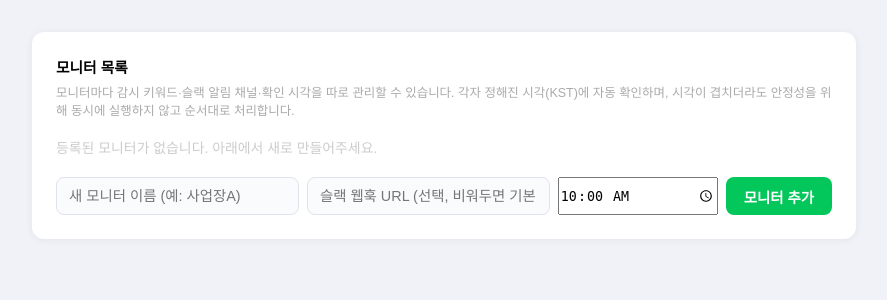
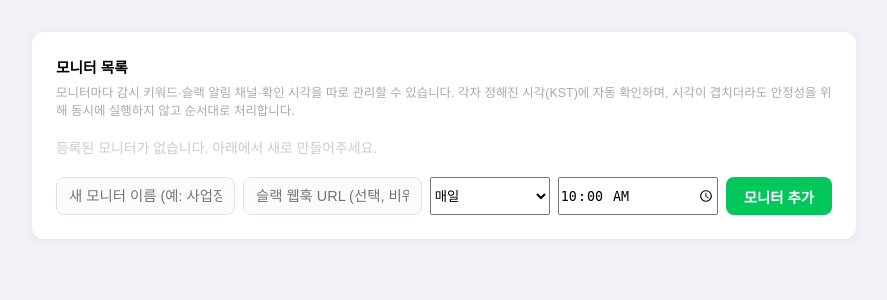
Before and after one commit to bydeteyu/test, a Flask app: page /keywords in a window 1280 px wide. Shown: the part 56-356 px from the top of the page, without its empty margins (196-1083 px from the left). Run offline with Flask 3, Linux system fonts and the light colour scheme; data that the repository does not hold is empty.

Commit message:
Add weekly (day-of-week) schedule and Slack Excel download link
Monitors can now run on a chosen weekday (e.g. every Friday) instead of
only daily: adds schedule_day to the store, day_of_week to the APScheduler
CronTrigger, and a day selector in the UI. Scheduled Slack digests now
include a download link to that run's results as an Excel file, served by
a new /api/monitors/<id>/run.xlsx?ts=<ran_at> route that rebuilds the
workbook from stored history.

Co-Authored-By: Claude Opus 4.8 <noreply@anthropic.com>
Claude-Session: https://claude.ai/code/session_01Uqyen35DZJnozb8cRCB8EP

```diff
--- a/app.py
+++ b/app.py
@@ -28,7 +28,7 @@ import monitor_store
 from alert_job import KST, run_alert_check
 from alert_notifier import resolve_webhook_url
 from naver_autocomplete import run_autocomplete
-from naver_cafe_collector import fetch_html, extract_posts, save_csv, save_excel_combined
+from naver_cafe_collector import fetch_html, extract_posts, save_csv, save_excel_combined, build_excel_bytes
 from naver_cafe_tracker import run_tracker
 from naver_rank_search import run_rank_search
 from naver_keywordtool import run_keywordtool, credentials_ready
@@ -78,9 +78,11 @@ def _run_scheduled_monitor(monitor_id):
 def _schedule_monitor(monitor):
     schedule_time = monitor.get("schedule_time") or monitor_store.DEFAULT_SCHEDULE_TIME
     hour, minute = (int(x) for x in schedule_time.split(":"))
+    schedule_day = monitor.get("schedule_day") or monitor_store.DEFAULT_SCHEDULE_DAY
+    day_of_week = "*" if schedule_day == "daily" else schedule_day
     _scheduler.add_job(
         _run_scheduled_monitor,
-        CronTrigger(hour=hour, minute=minute, timezone=KST),
+        CronTrigger(day_of_week=day_of_week, hour=hour, minute=minute, timezone=KST),
         id=_monitor_job_id(monitor["id"]),
         replace_existing=True,
         args=[monitor["id"]],
@@ -434,7 +436,17 @@ def api_autocomplete_download():
     return output
 
 
-# ── 카페글 노출 알림 (매일 10시 자동 확인, 모니터 여러 개 가능) ──
+# ── 카페글 노출 알림 (모니터별 스케줄 자동 확인, 모니터 여러 개 가능) ──
+_DAY_LABELS = {
+    "daily": "매일", "mon": "매주 월요일", "tue": "매주 화요일", "wed": "매주 수요일",
+    "thu": "매주 목요일", "fri": "매주 금요일", "sat": "매주 토요일", "sun": "매주 일요일",
+}
+
+def _schedule_label(m):
+    day = m.get("schedule_day") or monitor_store.DEFAULT_SCHEDULE_DAY
+    t = m.get("schedule_time") or monitor_store.DEFAULT_SCHEDULE_TIME
+    return f"{_DAY_LABELS.get(day, '매일')} {t}"
+
 def _monitor_summary(m):
     last = monitor_store.get_latest_run(m["id"])
     return {
@@ -444,6 +456,8 @@ def _monitor_summary(m):
         "has_own_webhook": bool(m.get("slack_webhook_url", "").strip()),
         "slack_configured": bool(resolve_webhook_url(m.get("slack_webhook_url", ""))),
         "schedule_time": m.get("schedule_time") or monitor_store.DEFAULT_SCHEDULE_TIME,
+        "schedule_day": m.get("schedule_day") or monitor_store.DEFAULT_SCHEDULE_DAY,
+        "schedule_label": _schedule_label(m),
         "keyword_count": len(m.get("keywords", [])),
         "last_run": {"ran_at": last["ran_at"], "total_hits": last["total_hits"]} if last else None,
     }
@@ -462,7 +476,7 @@ def api_monitors():
     name = (data.get("name") or "").strip()
     if not name:
         return jsonify({"error": "모니터 이름을 입력하세요."}), 400
-    m = monitor_store.create_monitor(name, data.get("slack_webhook_url", ""), data.get("schedule_time", monitor_store.DEFAULT_SCHEDULE_TIME))
+    m = monitor_store.create_monitor(name, data.get("slack_webhook_url", ""), data.get("schedule_time", monitor_store.DEFAULT_SCHEDULE_TIME), data.get("schedule_day", monitor_store.DEFAULT_SCHEDULE_DAY))
     _schedule_monitor(m)
     return jsonify({"monitor": _monitor_summary(m)})
 
@@ -474,7 +488,7 @@ def api_monitor_detail(monitor_id):
         _unschedule_monitor(monitor_id)
         return jsonify({"ok": True})
     data = request.get_json(force=True)
-    m = monitor_store.update_monitor(monitor_id, data.get("name"), data.get("slack_webhook_url"), data.get("schedule_time"))
+    m = monitor_store.update_monitor(monitor_id, data.get("name"), data.get("slack_webhook_url"), data.get("schedule_time"), data.get("schedule_day"))
     _schedule_monitor(m)
     return jsonify({"monitor": _monitor_summary(m)})
 
@@ -546,8 +560,32 @@ def api_monitor_history(monitor_id):
         return jsonify({"ok": True})
     return jsonify({
         "history": monitor_store.get_history(monitor_id),
-        "next_run_kst": f"매일 {m.get('schedule_time') or monitor_store.DEFAULT_SCHEDULE_TIME} (Asia/Seoul)",
+        "next_run_kst": f"{_schedule_label(m)} (Asia/Seoul)",
     })
+
+@app.route("/api/monitors/<monitor_id>/run.xlsx")
+def api_monitor_run_excel(monitor_id):
+    """특정 실행 회차(ran_at=ts)의 결과를 엑셀로 다운로드. ts 없으면 최신 회차."""
+    _get_monitor_or_404(monitor_id)
+    ts = request.args.get("ts", "").strip()
+    history = monitor_store.get_history(monitor_id)  # 최신 우선
+    run = None
+    if ts:
+        for r in history:
+            if r.get("ran_at") == ts:
+                run = r
+                break
+    if run is None:
+        run = history[0] if history else None
+    if run is None:
+        abort(404)
+    # results([{keyword, posts, error}]) → 엑셀 (노출된 글만 행으로)
+    xlsx = build_excel_bytes(run.get("results", []))
+    resp = make_response(xlsx)
+    fname = f"노출알림_{re.sub(r'[^0-9]', '', run.get('ran_at', '')) or monitor_id}.xlsx"
+    resp.headers["Content-Disposition"] = _attachment_header(fname)
+    resp.headers["Content-Type"] = "application/vnd.openxmlformats-officedocument.spreadsheetml.sheet"
+    return resp
 
 @app.route("/api/monitors/<monitor_id>/history/download")
 def api_monitor_history_download(monitor_id):
--- a/templates/keywords.html
+++ b/templates/keywords.html
@@ -82,6 +82,16 @@ details.hist-item summary .muted { font-weight: 400; color: #888; }
     <div class="new-mon-row">
       <input type="text" id="newMonName" placeholder="새 모니터 이름 (예: 사업장A)">
       <input type="text" id="newMonWebhook" placeholder="슬랙 웹훅 URL (선택, 비워두면 기본 채널 사용)">
+      <select id="newMonDay" style="flex:0 0 120px;">
+        <option value="daily">매일</option>
+        <option value="mon">매주 월요일</option>
+        <option value="tue">매주 화요일</option>
+        <option value="wed">매주 수요일</option>
+        <option value="thu">매주 목요일</option>
+        <option value="fri">매주 금요일</option>
+        <option value="sat">매주 토요일</option>
+        <option value="sun">매주 일요일</option>
+      </select>
       <input type="time" id="newMonTime" value="10:00" style="flex:0 0 110px;">
       <button class="add" onclick="createMonitor()">모니터 추가</button>
     </div>
@@ -93,10 +103,20 @@ details.hist-item summary .muted { font-weight: 400; color: #888; }
       <div class="status-line" id="webhookLine"></div>
       <div class="row" style="margin-top:8px;">
         <input type="text" id="webhookInput" placeholder="슬랙 웹훅 URL (비워두면 기본 채널 사용)">
+        <select id="dayInput" style="flex:0 0 120px;">
+          <option value="daily">매일</option>
+          <option value="mon">매주 월요일</option>
+          <option value="tue">매주 화요일</option>
+          <option value="wed">매주 수요일</option>
+          <option value="thu">매주 목요일</option>
+          <option value="fri">매주 금요일</option>
+          <option value="sat">매주 토요일</option>
+          <option value="sun">매주 일요일</option>
+        </select>
         <input type="time" id="scheduleInput" style="flex:0 0 110px;">
         <button class="add" onclick="saveWebhook()">저장</button>
       </div>
-      <div class="hint" style="margin-top:6px;">매일 이 시각(KST)에 자동으로 확인해 슬랙으로 보냅니다.</div>
+      <div class="hint" style="margin-top:6px;">정해진 요일·시각(KST)에 자동으로 확인해 슬랙으로 보냅니다. 슬랙 메시지에는 결과 엑셀 다운로드 링크가 포함됩니다.</div>
 
       <div class="row" style="margin-top:16px;">
         <input type="text" id="kwInput" placeholder="예: 수원한방병원 추천" onkeydown="if(event.key==='Enter')addKeyword()">
@@ -179,7 +199,7 @@ async function loadMonitors() {
       el.innerHTML = `
         <div>
           <span class="name">${esc(m.name)}${slackBadge}</span>
-          <div class="meta">매일 ${esc(m.schedule_time)} · 키워드 ${m.keyword_count}개 · ${lastLine}</div>
+          <div class="meta">${esc(m.schedule_label || ('매일 '+m.schedule_time))} · 키워드 ${m.keyword_count}개 · ${lastLine}</div>
         </div>
         <button class="del" onclick="event.preventDefault(); deleteMonitor('${m.id}', '${esc(m.name).replace(/'/g,"\\'")}')">삭제</button>
       `;
@@ -197,12 +217,13 @@ async function createMonitor() {
   const nameInput = document.getElementById('newMonName');
   const webhookInput = document.getElementById('newMonWebhook');
   const timeInput = document.getElementById('newMonTime');
+  const dayInput = document.getElementById('newMonDay');
   const name = nameInput.value.trim();
   if (!name) { alert('모니터 이름을 입력하세요.'); return; }
   const res = await fetch('/api/monitors', {
     method: 'POST',
     headers: { 'Content-Type': 'application/json' },
-    body: JSON.stringify({ name, slack_webhook_url: webhookInput.value.trim(), schedule_time: timeInput.value || '10:00' }),
+    body: JSON.stringify({ name, slack_webhook_url: webhookInput.value.trim(), schedule_time: timeInput.value || '10:00', schedule_day: dayInput.value || 'daily' }),
   });
   const data = await res.json();
   if (!res.ok) { alert(data.error || '생성 실패'); return; }
@@ -285,12 +306,14 @@ async function addBulkKeywords() {
 async function saveWebhook() {
   const webhookInput = document.getElementById('webhookInput');
   const scheduleInput = document.getElementById('scheduleInput');
+  const dayInput = document.getElementById('dayInput');
   await fetch(`/api/monitors/${currentMonitorId}`, {
     method: 'PATCH',
     headers: { 'Content-Type': 'application/json' },
     body: JSON.stringify({
       slack_webhook_url: webhookInput.value.trim(),
       schedule_time: scheduleInput.value || '10:00',
+      schedule_day: dayInput.value || 'daily',
     }),
   });
   loadMonitorDetail();
@@ -384,6 +407,7 @@ async function loadMonitorDetail() {
     : '슬랙 연동: <b>미설정</b> — 아래에 웹훅 URL을 등록하세요.';
   document.getElementById('webhookInput').value = m.slack_webhook_url || '';
   document.getElementById('scheduleInput').value = m.schedule_time || '10:00';
+  document.getElementById('dayInput').value = m.schedule_day || 'daily';
   document.getElementById('historyDlBtn').href = `/api/monitors/${currentMonitorId}/history/download`;
 
   const hRes = await fetch(`/api/monitors/${currentMonitorId}/history`);
```
Also changed, not shown: alert_job.py (+8 -2 lines), alert_notifier.py (+7 -4 lines), monitor_store.py (+19 -1 lines), naver_cafe_collector.py (+18 -8 lines).
